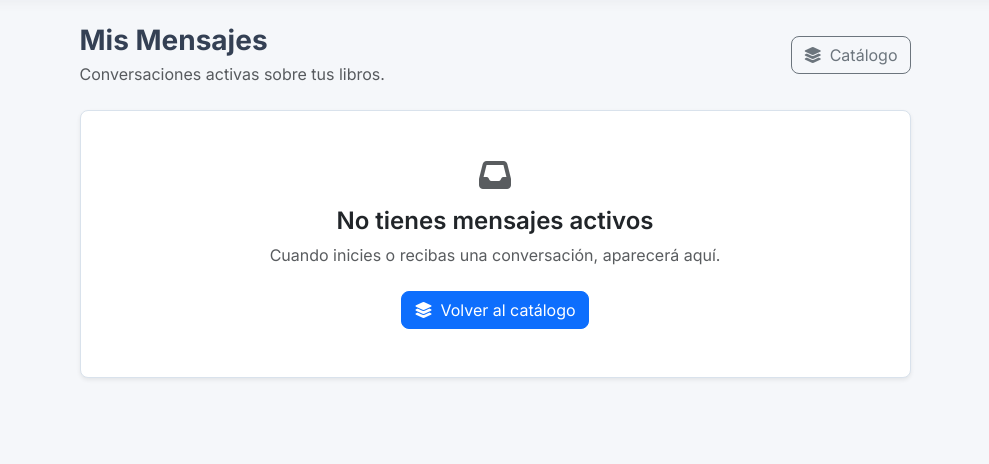
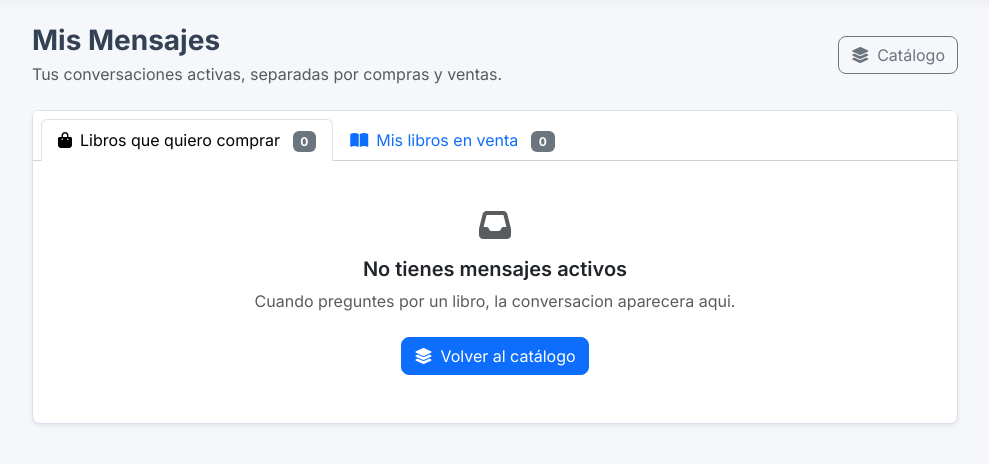
Before and after one commit to CesarPantoja1/PasaLibro, a Flask app: page /chat/bandeja in a window 1280 px wide. Shown: the part 63-527 px from the top of the page, without its empty margins (145-1134 px from the left). Run offline with Flask 3, Linux system fonts and the light colour scheme; the visitor is signed in with stand-in values (Sample User, id 1); data comes from the database, SQL or seed files in the repository; data that the repository does not hold is empty.

Commit message:
style(chat): segmentar bandeja de entrada por rol y rediseñar encabezado

```diff
--- a/app/chat/routes.py
+++ b/app/chat/routes.py
@@ -49,19 +49,28 @@ def abrir_chat(book_id, seller_id):
 @login_required
 def bandeja_entrada():
     try:
-        # Cargamos las salas donde el usuario participa como comprador o vendedor.
-        salas = ChatRoom.query.options(
+        # Precargamos libro, vendedor y comprador para evitar consultas perezosas en la vista.
+        opciones_chat = (
             joinedload(ChatRoom.book).joinedload(Book.owner),
             joinedload(ChatRoom.buyer)
-        ).filter(
-            or_(ChatRoom.buyer_id == current_user.id, ChatRoom.seller_id == current_user.id)
+        )
+
+        # Chats iniciados por libros que el usuario quiere comprar.
+        compras = ChatRoom.query.options(*opciones_chat).filter(
+            ChatRoom.buyer_id == current_user.id
+        ).order_by(ChatRoom.created_at.desc()).all()
+
+        # Chats recibidos por libros publicados por el usuario.
+        ventas = ChatRoom.query.options(*opciones_chat).filter(
+            ChatRoom.seller_id == current_user.id
         ).order_by(ChatRoom.created_at.desc()).all()
     except Exception:
         current_app.logger.exception('Error al cargar la bandeja de entrada')
         flash('No se pudieron cargar tus mensajes. Intentalo nuevamente.', 'error')
-        salas = []
+        compras = []
+        ventas = []
 
-    return render_template('chat/inbox.html', rooms=salas)
+    return render_template("chat/inbox.html", compras=compras, ventas=ventas)
 
 # Importamos los eventos de SocketIO al final para evitar importaciones circulares
 from app.chat import events
--- a/app/templates/chat/inbox.html
+++ b/app/templates/chat/inbox.html
@@ -4,28 +4,46 @@
 
 {% block content %}
 <section class="row justify-content-center">
-    <div class="col-12 col-lg-9">
+    <div class="col-12 col-lg-10">
         <div class="d-flex flex-column flex-sm-row justify-content-between align-items-sm-center gap-3 mb-4">
             <div>
                 <h1 class="h3 fw-bold mb-1">Mis Mensajes</h1>
-                <p class="text-muted mb-0">Conversaciones activas sobre tus libros.</p>
+                <p class="text-muted mb-0">Tus conversaciones activas, separadas por compras y ventas.</p>
             </div>
             <a class="btn btn-outline-secondary" href="{{ url_for('books.dashboard') }}">
                 <i class="fas fa-layer-group me-2"></i>Cat&aacute;logo
             </a>
         </div>
 
-        {% if rooms %}
         <div class="card shadow-sm">
+            <div class="card-header bg-white">
+                <ul class="nav nav-tabs card-header-tabs" id="inboxTabs" role="tablist">
+                    <li class="nav-item" role="presentation">
+                        <button class="nav-link active" id="compras-tab" data-bs-toggle="tab" data-bs-target="#compras-pane" type="button" role="tab" aria-controls="compras-pane" aria-selected="true">
+                            <i class="fas fa-bag-shopping me-2"></i>Libros que quiero comprar
+                            <span class="badge text-bg-secondary ms-2">{{ compras|length }}</span>
+                        </button>
+                    </li>
+                    <li class="nav-item" role="presentation">
+                        <button class="nav-link" id="ventas-tab" data-bs-toggle="tab" data-bs-target="#ventas-pane" type="button" role="tab" aria-controls="ventas-pane" aria-selected="false">
+                            <i class="fas fa-book-open me-2"></i>Mis libros en venta
+                            <span class="badge text-bg-secondary ms-2">{{ ventas|length }}</span>
+                        </button>
+                    </li>
+                </ul>
+            </div>
+
+            <div class="tab-content" id="inboxTabsContent">
+                <div class="tab-pane fade show active" id="compras-pane" role="tabpanel" aria-labelledby="compras-tab" tabindex="0">
+                    {% if compras %}
                         <div class="list-group list-group-flush">
-                    {% for room in rooms %}
-                        {% set other_person = room.book.owner.nombre if current_user.id == room.buyer_id else room.buyer.nombre %}
+                            {% for room in compras %}
                                 <div class="list-group-item p-3 p-md-4">
                                     <div class="d-flex flex-column flex-md-row justify-content-between align-items-md-center gap-3">
                                         <div class="min-w-0">
                                             <h2 class="h5 fw-semibold mb-1 text-truncate">{{ room.book.titulo }}</h2>
                                             <p class="text-muted mb-0">
-                                        <i class="fas fa-user me-2"></i>{{ other_person }}
+                                                <i class="fas fa-user me-2"></i>{{ room.book.owner.nombre }}
                                             </p>
                                         </div>
                                         <a class="btn btn-primary flex-shrink-0" href='{{ url_for("chat.abrir_chat", book_id=room.book_id, seller_id=room.book.user_id) }}'>
@@ -35,19 +53,50 @@
                                 </div>
                             {% endfor %}
                         </div>
-            </div>
                     {% else %}
-            <div class="card shadow-sm">
-                <div class="card-body text-center py-5">
+                        <div class="text-center py-5 px-3">
                             <i class="fas fa-inbox fa-2x text-muted mb-3"></i>
-                    <h2 class="h4 fw-semibold">No tienes mensajes activos</h2>
-                    <p class="text-muted mb-4">Cuando inicies o recibas una conversaci&oacute;n, aparecer&aacute; aqu&iacute;.</p>
+                            <h2 class="h5 fw-semibold">No tienes mensajes activos</h2>
+                            <p class="text-muted mb-4">Cuando preguntes por un libro, la conversacion aparecera aqui.</p>
                             <a class="btn btn-primary" href="{{ url_for('books.dashboard') }}">
                                 <i class="fas fa-layer-group me-2"></i>Volver al cat&aacute;logo
                             </a>
                         </div>
+                    {% endif %}
+                </div>
+
+                <div class="tab-pane fade" id="ventas-pane" role="tabpanel" aria-labelledby="ventas-tab" tabindex="0">
+                    {% if ventas %}
+                        <div class="list-group list-group-flush">
+                            {% for room in ventas %}
+                                <div class="list-group-item p-3 p-md-4">
+                                    <div class="d-flex flex-column flex-md-row justify-content-between align-items-md-center gap-3">
+                                        <div class="min-w-0">
+                                            <h2 class="h5 fw-semibold mb-1 text-truncate">{{ room.book.titulo }}</h2>
+                                            <p class="text-muted mb-0">
+                                                <i class="fas fa-user me-2"></i>{{ room.buyer.nombre }}
+                                            </p>
+                                        </div>
+                                        <a class="btn btn-primary flex-shrink-0" href='{{ url_for("chat.abrir_chat", book_id=room.book_id, seller_id=room.book.user_id) }}'>
+                                            <i class="fas fa-comments me-2"></i>Abrir Chat
+                                        </a>
+                                    </div>
+                                </div>
+                            {% endfor %}
+                        </div>
+                    {% else %}
+                        <div class="text-center py-5 px-3">
+                            <i class="fas fa-inbox fa-2x text-muted mb-3"></i>
+                            <h2 class="h5 fw-semibold">No tienes mensajes activos</h2>
+                            <p class="text-muted mb-4">Cuando alguien escriba por uno de tus libros, lo veras aqui.</p>
+                            <a class="btn btn-primary" href="{{ url_for('books.my_books') }}">
+                                <i class="fas fa-bookmark me-2"></i>Ver mis libros
+                            </a>
                         </div>
                     {% endif %}
                 </div>
+            </div>
+        </div>
+    </div>
 </section>
 {% endblock %}
```
Also changed, not shown: app/templates/chat/room.html (+15 -3 lines). Lines whose indentation alone changed are shown as unchanged.
